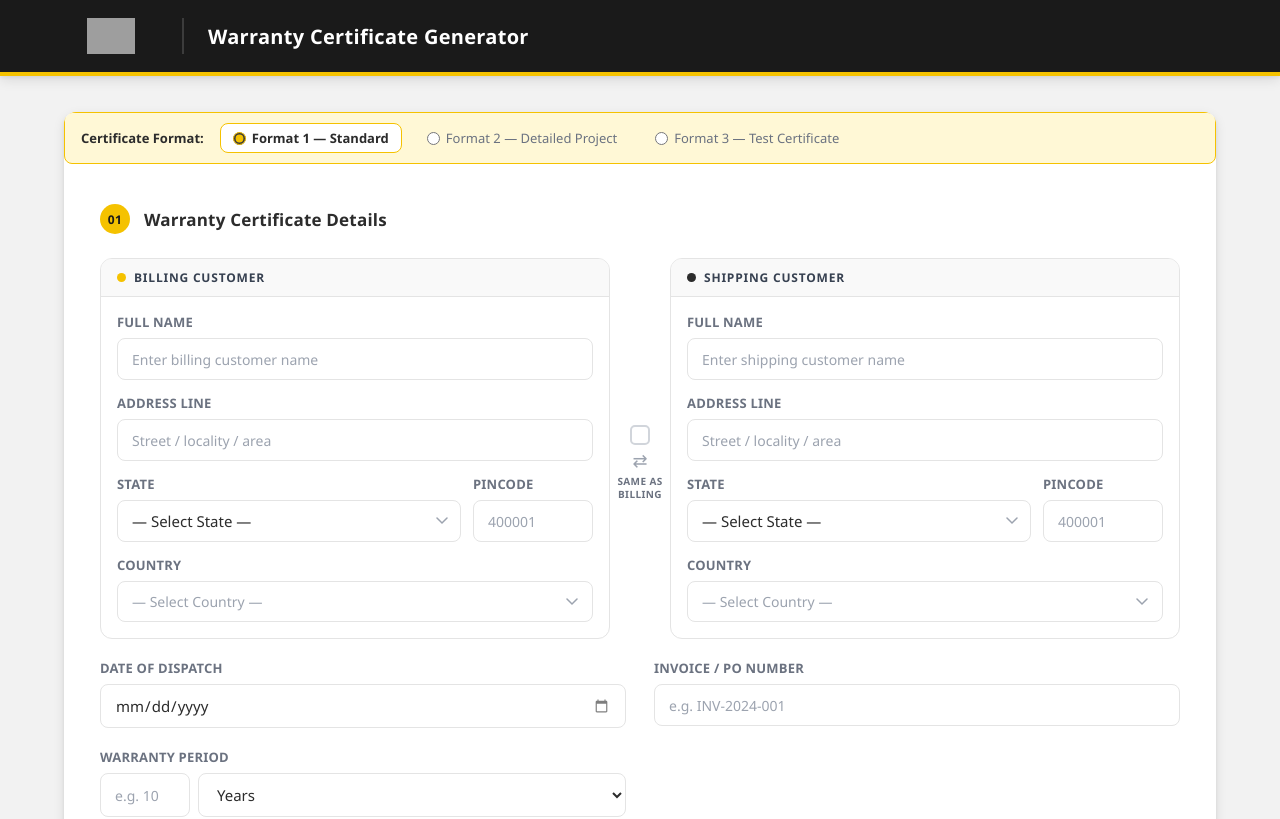
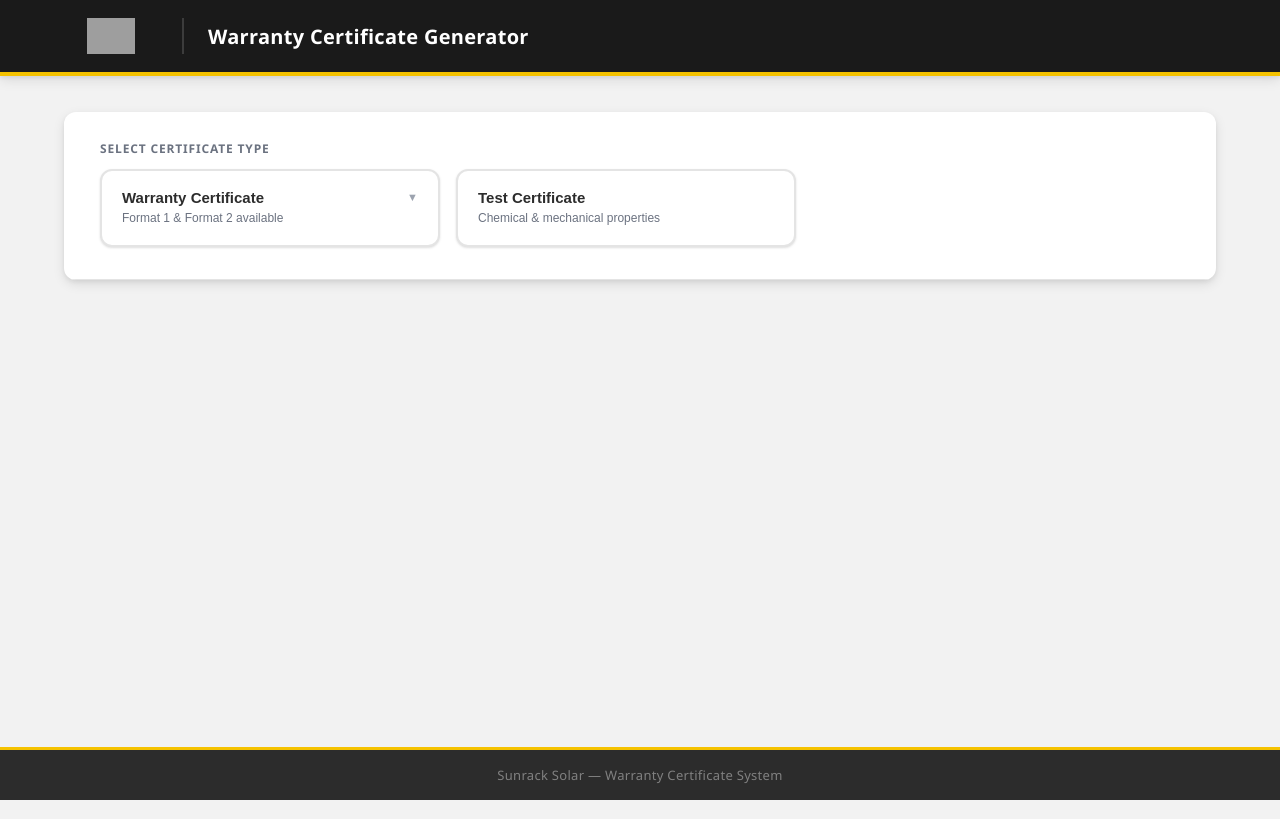
Before and after one commit to abujawed11/warranty-gen, a React (Vite) app in the folder frontend/: page / in a window 1280 px wide. Shown: the top 819 px of the page. Built offline with nearby package versions, Linux system fonts and the light colour scheme; grey boxes are pictures that could not be loaded.

Commit message:
added menu to select test certificate

```diff
--- a/frontend/src/App.css
+++ b/frontend/src/App.css
@@ -333,49 +333,156 @@ input[type="number"] { -moz-appearance: textfield; }
   line-height: 1.3;
 }
 
-/* ── Format selector bar ─────────────────────────────── */
-.format-selector-bar {
+/* ── Certificate type selector ───────────────────────── */
+.cert-type-selector {
+  padding: 28px 36px 32px;
+  border-bottom: 1px solid var(--gray-200);
+}
+
+.cert-type-heading {
+  font-size: 12px;
+  font-weight: 700;
+  text-transform: uppercase;
+  letter-spacing: 0.07em;
+  color: var(--gray-600);
+  margin-bottom: 12px;
+}
+
+.cert-type-cards {
   display: flex;
-  align-items: center;
-  gap: 12px;
-  background: var(--yellow-light, #FFF8D6);
-  border: 1.5px solid var(--yellow, #F5C200);
-  border-radius: var(--radius);
-  padding: 10px 16px;
-  margin-bottom: 8px;
+  gap: 16px;
   flex-wrap: wrap;
 }
 
-.format-selector-label {
+.cert-type-card {
+  flex: 1;
+  min-width: 220px;
+  max-width: 340px;
+  border: 2px solid var(--gray-200);
+  border-radius: var(--radius-lg);
+  background: white;
+  box-shadow: var(--shadow-sm);
+  transition: border-color var(--transition), box-shadow var(--transition), transform var(--transition);
+  overflow: hidden;
+  cursor: pointer;
+}
+
+.cert-type-card:hover {
+  border-color: var(--gray-400);
+  box-shadow: var(--shadow-md);
+  transform: translateY(-1px);
+}
+
+.cert-type-card--open {
+  border-color: var(--yellow);
+  box-shadow: 0 0 0 3px rgba(245,194,0,.18), var(--shadow-md);
+  transform: translateY(-1px);
+}
+
+.cert-type-card--active {
+  border-color: var(--yellow);
+  box-shadow: 0 0 0 3px rgba(245,194,0,.18), var(--shadow-md);
+  transform: translateY(-1px);
+}
+
+.cert-type-card-header {
+  width: 100%;
+  display: flex;
+  align-items: flex-start;
+  gap: 12px;
+  padding: 18px 20px;
+  background: none;
+  border: none;
+  cursor: pointer;
+  text-align: left;
+  transition: background var(--transition);
+}
+
+.cert-type-card--open .cert-type-card-header,
+.cert-type-card--active .cert-type-card-header {
+  background: var(--yellow-light);
+}
+
+.cert-type-card-text {
+  flex: 1;
+  display: flex;
+  flex-direction: column;
+  gap: 3px;
+}
+
+.cert-type-card-title {
+  font-size: 15px;
+  font-weight: 700;
+  color: var(--black-soft);
+  line-height: 1.2;
+}
+
+.cert-type-card-subtitle {
+  font-size: 12px;
+  color: var(--gray-600);
+  line-height: 1.4;
+}
+
+.cert-type-card-chevron {
+  font-size: 11px;
+  color: var(--gray-400);
+  margin-top: 2px;
+  flex-shrink: 0;
+}
+
+.cert-type-card--open .cert-type-card-chevron {
+  color: var(--yellow-dark);
+}
+
+.cert-type-card-check {
+  font-size: 16px;
+  font-weight: 700;
+  color: var(--yellow-dark);
+  flex-shrink: 0;
+  margin-top: 1px;
+}
+
+.cert-subformats {
+  display: flex;
+  gap: 10px;
+  padding: 12px 20px 18px;
+  border-top: 1.5px solid #fde68a;
+  background: #fffdf0;
+}
+
+.cert-subformat-btn {
+  flex: 1;
+  display: flex;
+  flex-direction: column;
+  align-items: center;
+  gap: 2px;
+  padding: 10px 12px;
+  border: 2px solid var(--gray-200);
+  border-radius: var(--radius);
+  background: white;
+  cursor: pointer;
+  transition: all var(--transition);
+}
+
+.cert-subformat-btn:hover {
+  border-color: var(--yellow);
+  background: var(--yellow-light);
+}
+
+.cert-subformat-btn--active {
+  border-color: var(--yellow-dark);
+  background: var(--yellow-light);
+}
+
+.cert-subformat-name {
   font-size: 13px;
   font-weight: 700;
   color: var(--black-soft);
-  margin-right: 4px;
 }
 
-.format-option {
-  display: flex;
-  align-items: center;
-  gap: 6px;
-  font-size: 13px;
-  font-weight: 500;
-  color: var(--gray-600, #4b5563);
-  cursor: pointer;
-  padding: 5px 12px;
-  border-radius: var(--radius);
-  border: 1.5px solid transparent;
-  transition: all 0.15s;
-}
-
-.format-option input[type="radio"] {
-  accent-color: var(--yellow, #F5C200);
-}
-
-.format-option--active {
-  border-color: var(--yellow, #F5C200);
-  background: white;
-  color: var(--black-soft);
-  font-weight: 600;
+.cert-subformat-desc {
+  font-size: 11px;
+  color: var(--gray-600);
 }
 
 /* ── Format 2 two-page viewer ────────────────────────── */
--- a/frontend/src/App.jsx
+++ b/frontend/src/App.jsx
@@ -47,7 +47,7 @@ export default function App() {
             <Format3Form form={form} onChange={handleChange} />
           )}
 
-          <FormActions onDownload={handleDownload} />
+          {form.certificateFormat && <FormActions onDownload={handleDownload} />}
 
         </form>
 
--- a/frontend/src/components/CertificatePreview3.jsx
+++ b/frontend/src/components/CertificatePreview3.jsx
@@ -92,7 +92,7 @@ export default function CertificatePreview3({ data }) {
         </table>
 
         {/* Chemical Composition */}
-        <table style={{ width: '100%', borderCollapse: 'collapse', border: '1px solid #aaa', marginBottom: 8, fontSize: '0.75rem' }}>
+        <table style={{ width: '100%', borderCollapse: 'collapse', border: '1px solid #aaa', marginBottom: 24, marginTop: 24, fontSize: '0.75rem' }}>
           <tbody>
             <tr>
               <td style={{ width: 28, borderRight: '1px solid #aaa', borderBottom: '1px solid #aaa', padding: '4px 6px' }} />
@@ -114,7 +114,7 @@ export default function CertificatePreview3({ data }) {
         </table>
 
         {/* Mechanical Properties */}
-        <table style={{ width: '100%', borderCollapse: 'collapse', border: '1px solid #aaa', marginBottom: 16, fontSize: '0.75rem' }}>
+        <table style={{ width: '100%', borderCollapse: 'collapse', border: '1px solid #aaa', marginBottom: 36, fontSize: '0.75rem' }}>
           <tbody>
             <tr style={{ fontWeight: 700 }}>
               {['#', 'Mechanical Properties', 'B.H.N', 'H.V 10'].map((h, i) => (
--- a/frontend/src/components/FormatSelector.jsx
+++ b/frontend/src/components/FormatSelector.jsx
@@ -1,19 +1,82 @@
+import { useState } from 'react'
+
 export default function FormatSelector({ value, onChange }) {
+  const [warrantyOpen, setWarrantyOpen] = useState(
+    value === 'format1' || value === 'format2'
+  )
+
+  const isWarrantyActive = value === 'format1' || value === 'format2'
+  const isTestActive = value === 'format3'
+
+  function handleWarrantyClick() {
+    setWarrantyOpen(true)
+    if (value === 'format3') {
+      onChange({ target: { name: 'certificateFormat', value: '' } })
+    }
+  }
+
+  function handleTestClick() {
+    setWarrantyOpen(false)
+    onChange({ target: { name: 'certificateFormat', value: 'format3' } })
+  }
+
+  function handleSubFormat(fmt) {
+    onChange({ target: { name: 'certificateFormat', value: fmt } })
+  }
+
   return (
-    <div className="format-selector-bar">
-      <span className="format-selector-label">Certificate Format:</span>
-      <label className={`format-option${value === 'format1' ? ' format-option--active' : ''}`}>
-        <input type="radio" name="certificateFormat" value="format1" checked={value === 'format1'} onChange={onChange} />
-        Format 1 — Standard
-      </label>
-      <label className={`format-option${value === 'format2' ? ' format-option--active' : ''}`}>
-        <input type="radio" name="certificateFormat" value="format2" checked={value === 'format2'} onChange={onChange} />
-        Format 2 — Detailed Project
-      </label>
-      <label className={`format-option${value === 'format3' ? ' format-option--active' : ''}`}>
-        <input type="radio" name="certificateFormat" value="format3" checked={value === 'format3'} onChange={onChange} />
-        Format 3 — Test Certificate
-      </label>
+    <div className="cert-type-selector">
+      <p className="cert-type-heading">Select Certificate Type</p>
+      <div className="cert-type-cards">
+
+        {/* Warranty Certificate */}
+        <div
+          className={`cert-type-card${warrantyOpen ? ' cert-type-card--open' : ''}${isWarrantyActive ? ' cert-type-card--active' : ''}`}
+        >
+          <button type="button" className="cert-type-card-header" onClick={handleWarrantyClick}>
+            <span className="cert-type-card-text">
+              <span className="cert-type-card-title">Warranty Certificate</span>
+              <span className="cert-type-card-subtitle">Format 1 &amp; Format 2 available</span>
+            </span>
+            <span className="cert-type-card-chevron">{warrantyOpen ? '▲' : '▼'}</span>
+          </button>
+
+          {warrantyOpen && (
+            <div className="cert-subformats">
+              <button
+                type="button"
+                className={`cert-subformat-btn${value === 'format1' ? ' cert-subformat-btn--active' : ''}`}
+                onClick={() => handleSubFormat('format1')}
+              >
+                <span className="cert-subformat-name">Format 1</span>
+                <span className="cert-subformat-desc">Standard</span>
+              </button>
+              <button
+                type="button"
+                className={`cert-subformat-btn${value === 'format2' ? ' cert-subformat-btn--active' : ''}`}
+                onClick={() => handleSubFormat('format2')}
+              >
+                <span className="cert-subformat-name">Format 2</span>
+                <span className="cert-subformat-desc">Detailed Project</span>
+              </button>
+            </div>
+          )}
+        </div>
+
+        {/* Test Certificate */}
+        <div
+          className={`cert-type-card${isTestActive ? ' cert-type-card--active' : ''}`}
+        >
+          <button type="button" className="cert-type-card-header" onClick={handleTestClick}>
+            <span className="cert-type-card-text">
+              <span className="cert-type-card-title">Test Certificate</span>
+              <span className="cert-type-card-subtitle">Chemical &amp; mechanical properties</span>
+            </span>
+            {isTestActive && <span className="cert-type-card-check">&#10003;</span>}
+          </button>
+        </div>
+
+      </div>
     </div>
   )
 }
--- a/frontend/src/utils/initialForm.js
+++ b/frontend/src/utils/initialForm.js
@@ -1,5 +1,5 @@
 export const INITIAL_FORM = {
-  certificateFormat: 'format1',
+  certificateFormat: '',
 
   billingCustomerName: '',
   billingAddress: '',
```
Also changed, not shown: 1 other file (tests, documents, lock files or other folders).
